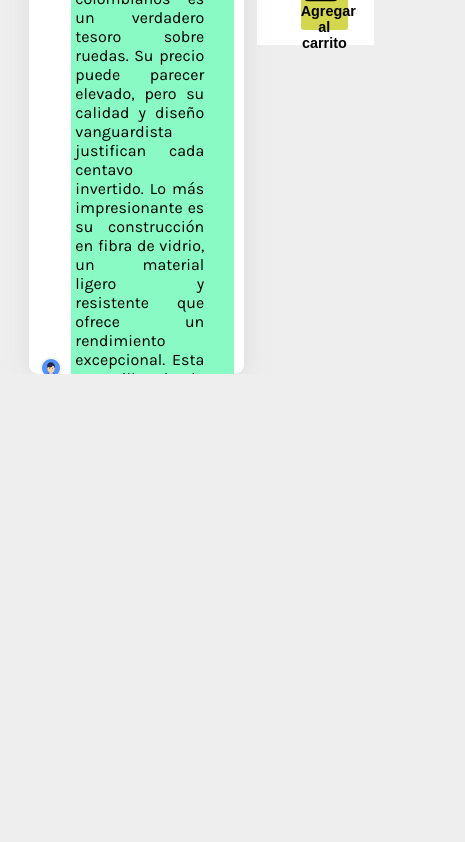
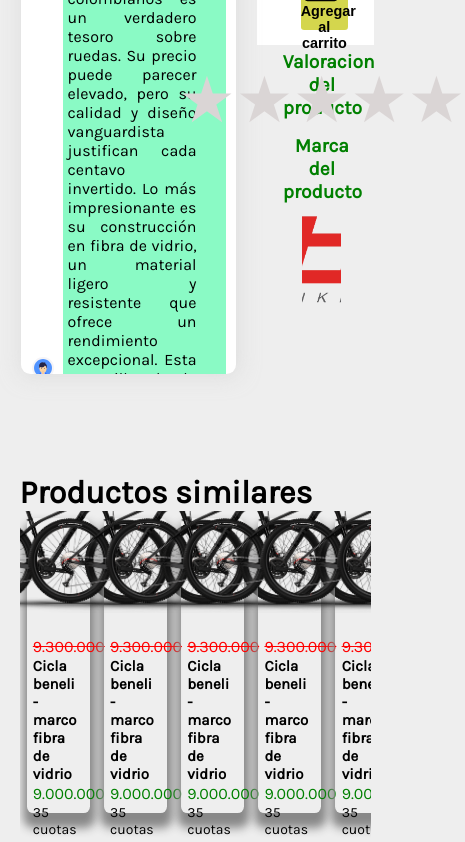
Before and after one commit to DRK-V/BikeStore, a React (Vite) app in the folder frontend/: page /details in a window 390 px wide. Shown: the part 1120-1962 px from the top of the page, 465 px wide, since content can reach past the window. Before the commit the page ends 1494 px from the top, so only its background shows below. Built offline with nearby package versions, Linux system fonts and the light colour scheme.

Commit message:
vista details finalizada sin responsive

```diff
--- a/frontend/src/components/Card.jsx
+++ b/frontend/src/components/Card.jsx
@@ -1,13 +1,18 @@
 import '../css/card.css';
+import { Link } from 'react-router-dom'; // Asegúrate de haber instalado React Router
+
 export const Card = (props) => {
     const nombre = props.imagen
+    let clase = props.card_clase == "similar" ? "card_similar" : "card"
+    const rutaRedireccion = "/details"; // Reemplaza "/ruta-a-la-que-quieres-redirigir" con tu dirección deseada
+
     return (
-        <div className="card">
+        <Link to={rutaRedireccion} className={clase}>
             <img src={nombre} alt={props.imagen} />
             <p className="texto_descuento">{props.descuento}</p>
             <p className="texto_nombre">{props.nombre}</p>
             <p className="texto_precio">{props.precio}</p>
             <p className="texto_cuotas">{props.cuotas}</p>
-        </div>
+        </Link>
     )
 }
--- a/frontend/src/components/Card_container.jsx
+++ b/frontend/src/components/Card_container.jsx
@@ -9,10 +9,18 @@ export const Card_container = (props) => {
     //     add_class_categories = ""
     // }
 
-    add_class_categories = props.is_categories=="true" ? "card_container_categories": "card_container"
+    add_class_categories = props.is_categories == "true" ? "card_container_categories" : "card_container"
+    // si el props no es true o false quiere decir que puede ser "similar"
+    // el cual es para mostrar el contenedor de tarjetas pero version slider
+    if (props.is_categories !== "true" && props.is_categories !== "false") {
+        add_class_categories = props.is_categories == "similar" ? "card_container_similar" : "card_container"
+        console.log('ingreso: '+add_class_categories)
+    }
+    let card_clase = add_class_categories == "card_container_similar" ? "similar" : ""
     return (
         <article className={add_class_categories}>
             <Card
+                card_clase={card_clase}
                 imagen='../src/assets/beneli.png'
                 descuento='9.300.000'
                 nombre='Cicla beneli - marco fibra de vidrio'
@@ -21,6 +29,7 @@ export const Card_container = (props) => {
             />
 
             <Card
+                card_clase={card_clase}
                 imagen='../src/assets/beneli.png'
                 descuento='9.300.000'
                 nombre='Cicla beneli - marco fibra de vidrio'
@@ -29,6 +38,7 @@ export const Card_container = (props) => {
             />
 
             <Card
+                card_clase={card_clase}
                 imagen='../src/assets/beneli.png'
                 descuento='9.300.000'
                 nombre='Cicla beneli - marco fibra de vidrio'
@@ -37,6 +47,7 @@ export const Card_container = (props) => {
             />
 
             <Card
+                card_clase={card_clase}
                 imagen='../src/assets/beneli.png'
                 descuento='9.300.000'
                 nombre='Cicla beneli - marco fibra de vidrio'
@@ -45,6 +56,7 @@ export const Card_container = (props) => {
             />
 
             <Card
+                card_clase={card_clase}
                 imagen='../src/assets/beneli.png'
                 descuento='9.300.000'
                 nombre='Cicla beneli - marco fibra de vidrio'
@@ -53,6 +65,7 @@ export const Card_container = (props) => {
             />
 
             <Card
+                card_clase={card_clase}
                 imagen='../src/assets/beneli.png'
                 descuento='9.300.000'
                 nombre='Cicla beneli - marco fibra de vidrio'
@@ -61,6 +74,7 @@ export const Card_container = (props) => {
             />
 
             <Card
+                card_clase={card_clase}
                 imagen='../src/assets/beneli.png'
                 descuento='9.300.000'
                 nombre='Cicla beneli - marco fibra de vidrio'
@@ -69,6 +83,7 @@ export const Card_container = (props) => {
             />
 
             <Card
+                card_clase={card_clase}
                 imagen='../src/assets/beneli.png'
                 descuento='9.300.000'
                 nombre='Cicla beneli - marco fibra de vidrio'
@@ -76,6 +91,7 @@ export const Card_container = (props) => {
                 cuotas='35 cuotas en 250.000'
             />
             <Card
+                card_clase={card_clase}
                 imagen='../src/assets/beneli.png'
                 descuento='9.300.000'
                 nombre='Cicla beneli - marco fibra de vidrio'
@@ -84,6 +100,7 @@ export const Card_container = (props) => {
             />
 
             <Card
+                card_clase={card_clase}
                 imagen='../src/assets/beneli.png'
                 descuento='9.300.000'
                 nombre='Cicla beneli - marco fibra de vidrio'
@@ -92,6 +109,7 @@ export const Card_container = (props) => {
             />
 
             <Card
+                card_clase={card_clase}
                 imagen='../src/assets/beneli.png'
                 descuento='9.300.000'
                 nombre='Cicla beneli - marco fibra de vidrio'
@@ -100,6 +118,7 @@ export const Card_container = (props) => {
             />
 
             <Card
+                card_clase={card_clase}
                 imagen='../src/assets/beneli.png'
                 descuento='9.300.000'
                 nombre='Cicla beneli - marco fibra de vidrio'
@@ -107,6 +126,7 @@ export const Card_container = (props) => {
                 cuotas='35 cuotas en 250.000'
             />
             <Card
+                card_clase={card_clase}
                 imagen='../src/assets/beneli.png'
                 descuento='9.300.000'
                 nombre='Cicla beneli - marco fibra de vidrio'
@@ -115,6 +135,7 @@ export const Card_container = (props) => {
             />
 
             <Card
+                card_clase={card_clase}
                 imagen='../src/assets/beneli.png'
                 descuento='9.300.000'
                 nombre='Cicla beneli - marco fibra de vidrio'
@@ -123,6 +144,7 @@ export const Card_container = (props) => {
             />
 
             <Card
+                card_clase={card_clase}
                 imagen='../src/assets/beneli.png'
                 descuento='9.300.000'
                 nombre='Cicla beneli - marco fibra de vidrio'
@@ -131,6 +153,7 @@ export const Card_container = (props) => {
             />
 
             <Card
+                card_clase={card_clase}
                 imagen='../src/assets/beneli.png'
                 descuento='9.300.000'
                 nombre='Cicla beneli - marco fibra de vidrio'
@@ -138,6 +161,7 @@ export const Card_container = (props) => {
                 cuotas='35 cuotas en 250.000'
             />
             <Card
+                card_clase={card_clase}
                 imagen='../src/assets/beneli.png'
                 descuento='9.300.000'
                 nombre='Cicla beneli - marco fibra de vidrio'
@@ -146,6 +170,7 @@ export const Card_container = (props) => {
             />
 
             <Card
+                card_clase={card_clase}
                 imagen='../src/assets/beneli.png'
                 descuento='9.300.000'
                 nombre='Cicla beneli - marco fibra de vidrio'
@@ -154,6 +179,7 @@ export const Card_container = (props) => {
             />
 
             <Card
+                card_clase={card_clase}
                 imagen='../src/assets/beneli.png'
                 descuento='9.300.000'
                 nombre='Cicla beneli - marco fibra de vidrio'
@@ -162,6 +188,7 @@ export const Card_container = (props) => {
             />
 
             <Card
+                card_clase={card_clase}
                 imagen='../src/assets/beneli.png'
                 descuento='9.300.000'
                 nombre='Cicla beneli - marco fibra de vidrio'
--- /dev/null
+++ b/frontend/src/components/Similar_container.jsx
@@ -0,0 +1,14 @@
+import React from 'react'
+import '../css/similar_bike.css'
+import { Card_container } from '../components/Card_container'
+const Similar_container = () => {
+    return (
+        <div className='slider_similar_bike'>
+            <h1>Productos similares</h1>
+            <Card_container is_categories="similar">
+
+            </Card_container>
+        </div>
+    )
+}
+export default Similar_container
--- a/frontend/src/css/Bike_details.css
+++ b/frontend/src/css/Bike_details.css
@@ -200,7 +200,7 @@
 .container_comments{
     position: relative;
     top: -10%;
-    left: -15%;
+    left: -7%;
     width: 55%;
     height: 65vh;
     background-color: rgb(255, 255, 255);
@@ -231,3 +231,57 @@
 .container_comments::-webkit-scrollbar-track:hover {
     background-color: rgba(207, 207, 207, 0.3); /* Color de la pista del scrollbar en hover */
 }
+
+
+/* estilos para la valoracion "5 estrellas" */
+
+.assessment{
+    position: relative;
+    left: 5%;
+    margin-top:5%;
+    width: 20%;
+    height: 30vh;
+    font-size: 4em;
+    display: flex;
+    justify-content: flex-start;
+    align-items: flex-start;
+    flex-wrap: wrap;
+}
+.brand{
+    width: 100%;
+    display: flex;
+    justify-content: center;
+    align-items: center;
+    flex-direction: column;
+    margin-top:10%;
+}
+.icon_bike_brand{
+    width: 50%;
+    height: 15vh;
+    object-fit: cover;
+}
+.assessment > h1 , .brand > h1{
+    width: 100%;
+    height: 10%;
+    font-size: .3em;
+    color: green;
+    text-align: center;
+}
+.container_stars{
+    width: 100%;
+    height: 20%;
+    display: flex;
+    justify-content: center;
+    align-items: center;
+    flex-direction: row-reverse;
+}
+.container_stars> label{ color:rgb(218, 213, 213);}
+/* Al pasar por encima las etiquetas <label> ( o sea: las estrellas ) cambian de color */
+.container_stars> label:hover{color:orange;}
+/* También cambian de color todas las etiquetas <label> precedidas ( ~ ) por aquella <label> que tiene el ratón encima ( hover ). */
+.container_stars> label:hover ~ label{color:orange;}
+
+.option_star:checked ~ label{color:orange;}
+.option_star{
+    display: none;
+}
--- a/frontend/src/css/card.css
+++ b/frontend/src/css/card.css
@@ -12,7 +12,7 @@
     gap: 20px;
 }
 
-.card_container_categories{
+.card_container_categories {
     position: relative;
     width: 60%;
     min-height: 80vh;
@@ -27,6 +27,7 @@
     overflow: hidden;
     overflow-y: auto;
 }
+
 .card {
     display: flex;
     justify-content: center;
@@ -40,6 +41,39 @@
     margin-top: 8%;
 }
 
+/* diseño de tarjeta para el contendor del slider o el slider */
+.card_container_similar {
+    position: relative;
+    width: 90%;
+    height: 80%;
+    overflow-y: auto;
+    background-color: transparent;
+    display: flex;
+    flex-direction: row;
+    left: 5%;
+    overflow: hidden;
+    overflow-x: auto;
+}
+
+.card_similar {
+    display: flex;
+    justify-content: center;
+    align-items: center;
+    width: 18%;
+    height: 35vh;
+    border-radius: .4rem;
+    box-shadow: 1px 10px 10px 5px rgb(136, 136, 136);
+    flex-direction: column;
+    margin: 2%;
+}
+.card_container_similar::selection{
+    background-color: red;
+}
+.card_similar>img {
+    height: 60%;
+    width: 18em;
+    object-fit: cover;
+}
 .card>img {
     width: 100%;
     height: 40%;
@@ -53,6 +87,7 @@
     height: auto;
     width: 80%;
     margin-top: 2%;
+    color: black;
 }
 
 .texto_descuento {
@@ -75,7 +110,8 @@
     font-weight: bold;
     font-size: 15px;
 }
-.texto_cuotas{
+
+.texto_cuotas {
     font-size: 14px;
 }
 
--- /dev/null
+++ b/frontend/src/css/similar_bike.css
@@ -0,0 +1,11 @@
+.slider_similar_bike{
+    width: 100%;
+    height: 60vh;
+    display: flex;
+    justify-content: center;
+    flex-direction: column;
+}
+.slider_similar_bike > h1{
+    width: 100%;
+    padding-left: 5%;
+}
--- a/frontend/src/page/Bike_details.jsx
+++ b/frontend/src/page/Bike_details.jsx
@@ -1,8 +1,12 @@
 import React from 'react'
 import '../css/Bike_details.css'
 import imagen_ejemplo from '../assets/beneli.png'
+import icon_brand from '../assets/icons/bbike-red-logo.png'
+
 import { Navbar } from '../components/Navbar'
 import Container_comments from '../components/Comments/Container_comments'
+import Similar_container from '../components/Similar_container'
+import {Footer} from '../components/Footer'
 const Bike_details = () => {
     return (
         <>
@@ -48,8 +52,29 @@ const Bike_details = () => {
                     </button>
                 </form>
                 <div className="container_comments">
-                    <Container_comments/>
+                    <Container_comments />
                 </div>
+                <form className="assessment">
+                    <h1>Valoracion del producto</h1>
+                    <div className="container_stars">
+                        <input className='option_star' id="radio1" type="radio" name="estrellas" value="5" />
+                        <label for="radio1">★</label>
+                        <input className='option_star' id="radio2" type="radio" name="estrellas" value="4" />
+                        <label for="radio2">★</label>
+                        <input className='option_star' id="radio3" type="radio" name="estrellas" value="3" />
+                        <label for="radio3">★</label>
+                        <input className='option_star' id="radio4" type="radio" name="estrellas" value="2" />
+                        <label for="radio4">★</label>
+                        <input className='option_star' id="radio5" type="radio" name="estrellas" value="1" />
+                        <label for="radio5">★</label>
+                    </div>
+                    <div className="brand">
+                        <h1>Marca del producto</h1>
+                        <img src={icon_brand} alt="" className="icon_bike_brand" />
+                    </div>
+                </form>
+                <Similar_container/>
+                <Footer/>
             </div>
         </>
     )
```
Also changed, not shown: frontend/src/assets/icons/bbike-red-logo.png (added), frontend/src/css/main.css (line endings or trailing spaces).
